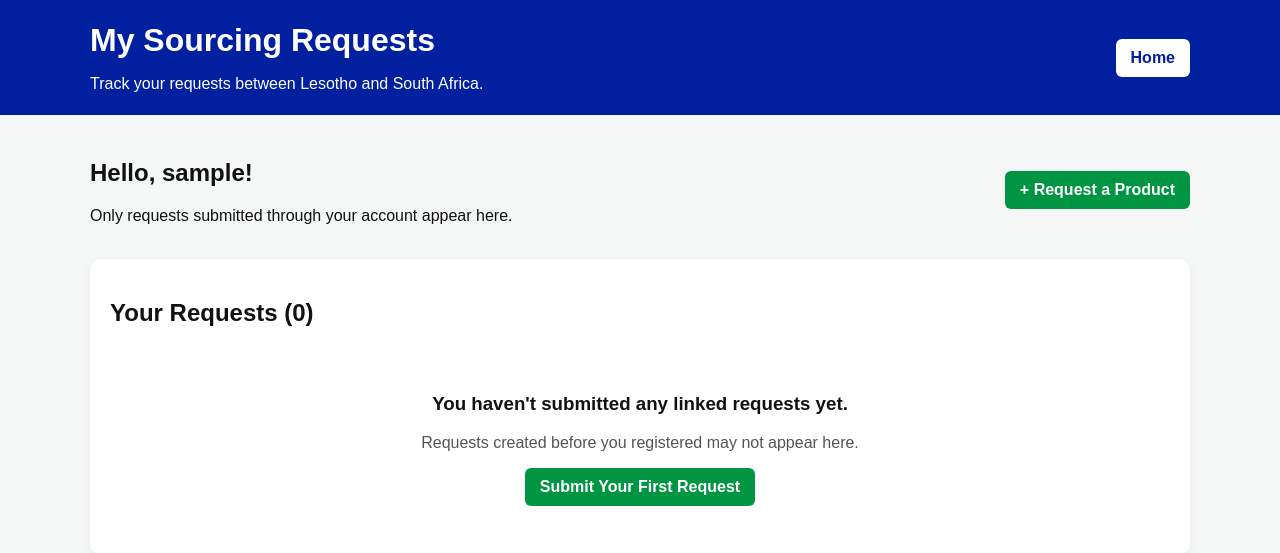
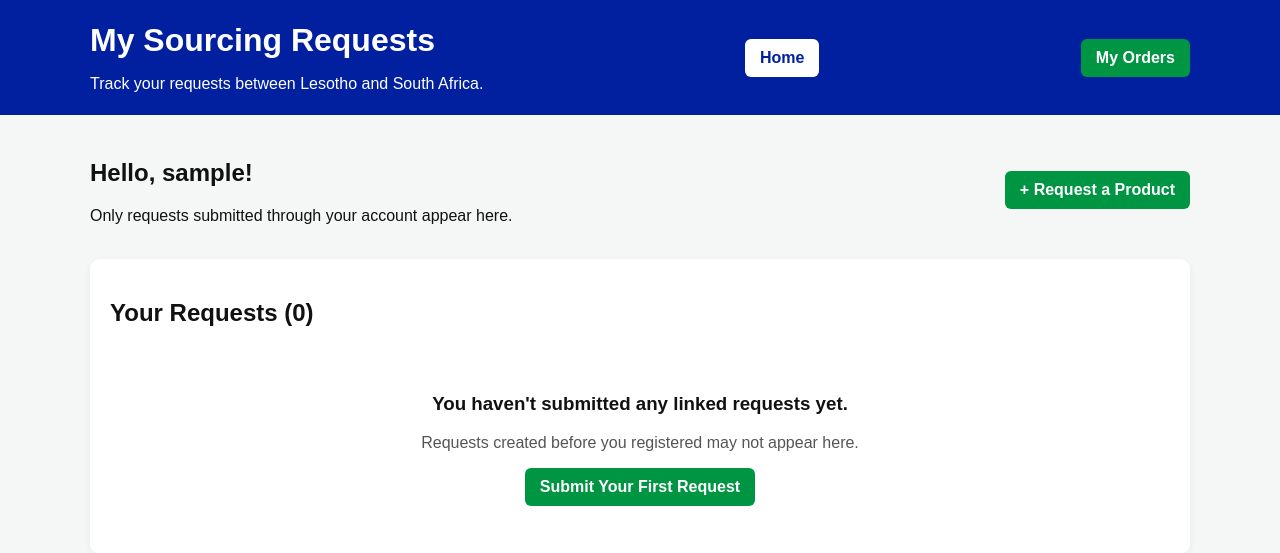
Before and after one commit to ReitumetseLebiletsa/UniversalMarketplace, a Flask app: page /my-requests in a window 1280 px wide. Shown: the top 553 px of the page. Run offline with Flask 3, Linux system fonts and the light colour scheme; the visitor is signed in with stand-in values (Sample User, id 1); data that the repository does not hold is empty; some libraries are stand-ins or nearby versions.

Commit message:
Phase 4: add buyer orders shortcut

```diff
--- a/templates/my_requests.html
+++ b/templates/my_requests.html
@@ -109,6 +109,7 @@
                     <p style="margin-bottom:0;">Track your requests between Lesotho and South Africa.</p>
                 </div>
                 <a class="button secondary" href="{{ url_for('home') }}">Home</a>
+                <a class="button primary" href="{{ url_for('buyer_orders') }}">My Orders</a>
             </div>
         </div>
     </header>
```
